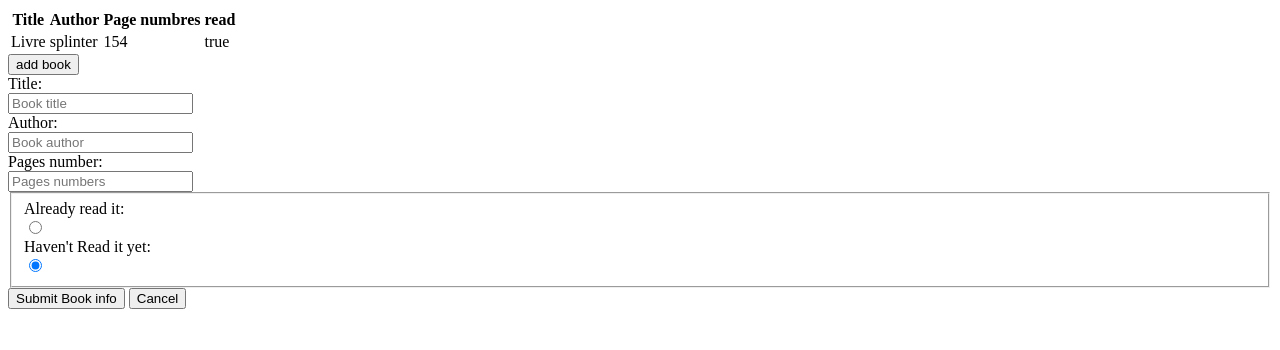
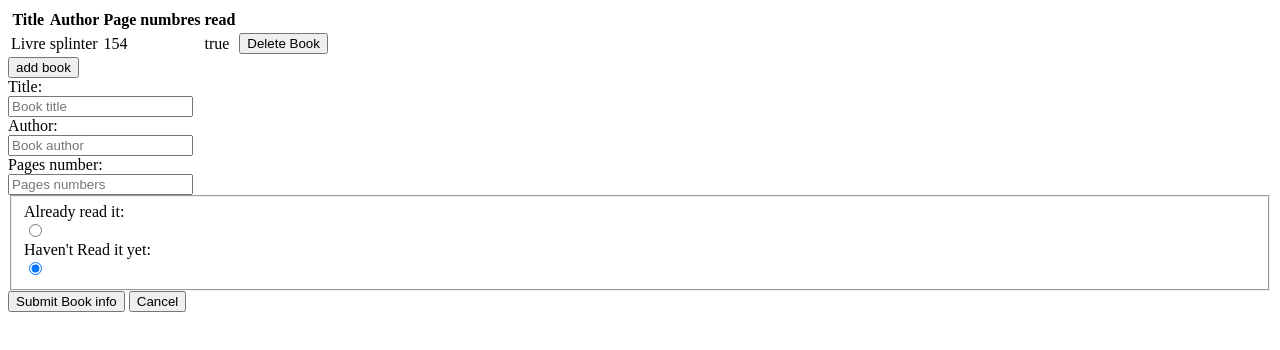
Before and after one commit to ABDELLANI-Youcef/library-js, a plain HTML site: page index.html in a window 1280 px wide. Both pictures are taken after a click on the button "add book". Drawn offline with Linux system fonts and the light colour scheme.

Commit message:
Adding remove book from list

```diff
--- a/asset/script/main.js
+++ b/asset/script/main.js
@@ -40,12 +40,29 @@ function dispalybooks(arr) {
     read_td.textContent = arr[i].read;
     row.appendChild(read_td);
     table.appendChild(row);
+
+    let remove_td = document.createElement('td');
+    let remove_btn = document.createElement('button');
+    remove_btn.classList.add('remove_book');
+    remove_btn.textContent = 'Delete Book';
+    remove_btn.dataset.indexNumber = i;
+    remove_td.appendChild(remove_btn);
+    row.appendChild(remove_td);
   }
 }
 
 addBookToLibrary("Livre", "splinter", 154, true);
 
 dispalybooks(myLibrary);
+
+let removeBook = document.querySelector('.remove_book');
+
+removeBook = document.addEventListener('click', function() {
+  let inx = removeBook.dataset.indexNumber;
+  myLibrary.splice(inx, 1);
+  dispalybooks(myLibrary);
+});
+
 
 // Adding Book button
 
@@ -71,7 +88,8 @@ submitBtn.addEventListener('click', function () {
   read = read == "true"
   console.log(read);
   addBookToLibrary(title , author, pagesnum, read);
-  addBookToPage(title , author, pagesnum, read);
+  // addBookToPage(title , author, pagesnum, read);
+  dispalybooks(myLibrary);
   let addBookForm = document.querySelector('#addbook_form');
   addBookForm.classList.toggle('hide_element');
 })
--- a/index.html
+++ b/index.html
@@ -13,6 +13,8 @@
         <th>Author</th>
         <th>Page numbres</th>
         <th>read</th>
+        <th></th>
+        <th></th>
       </tr>
 
     </table>
```
